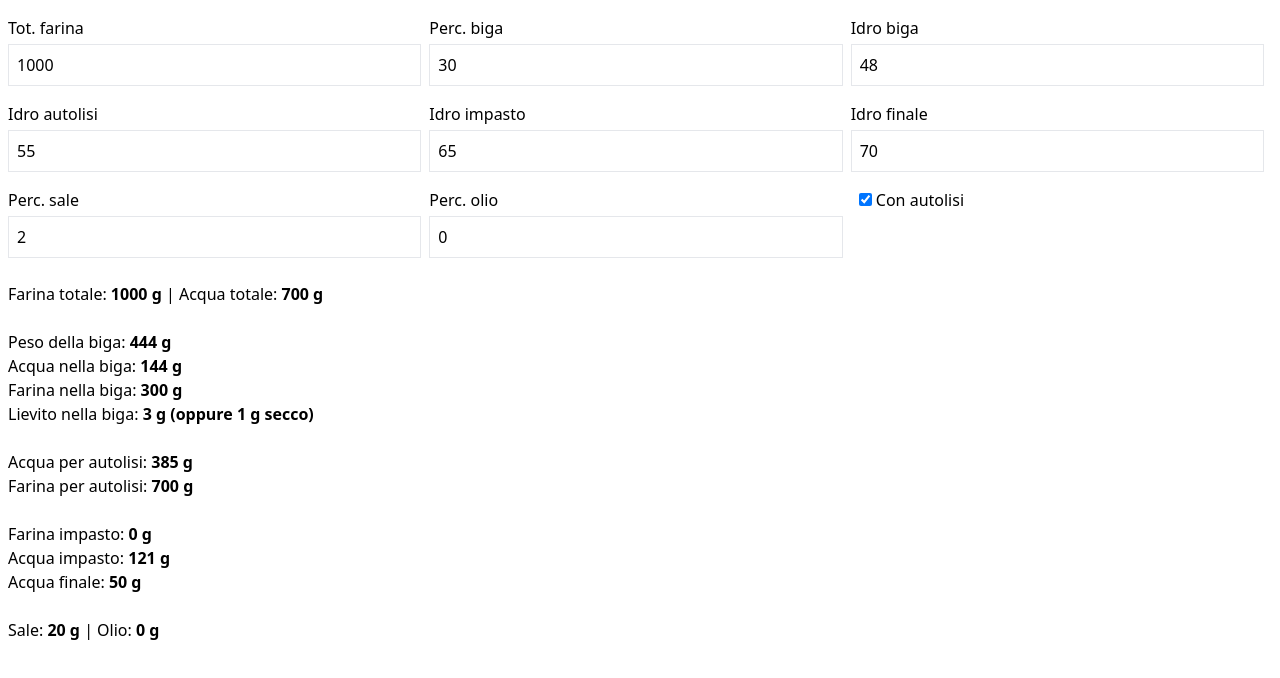
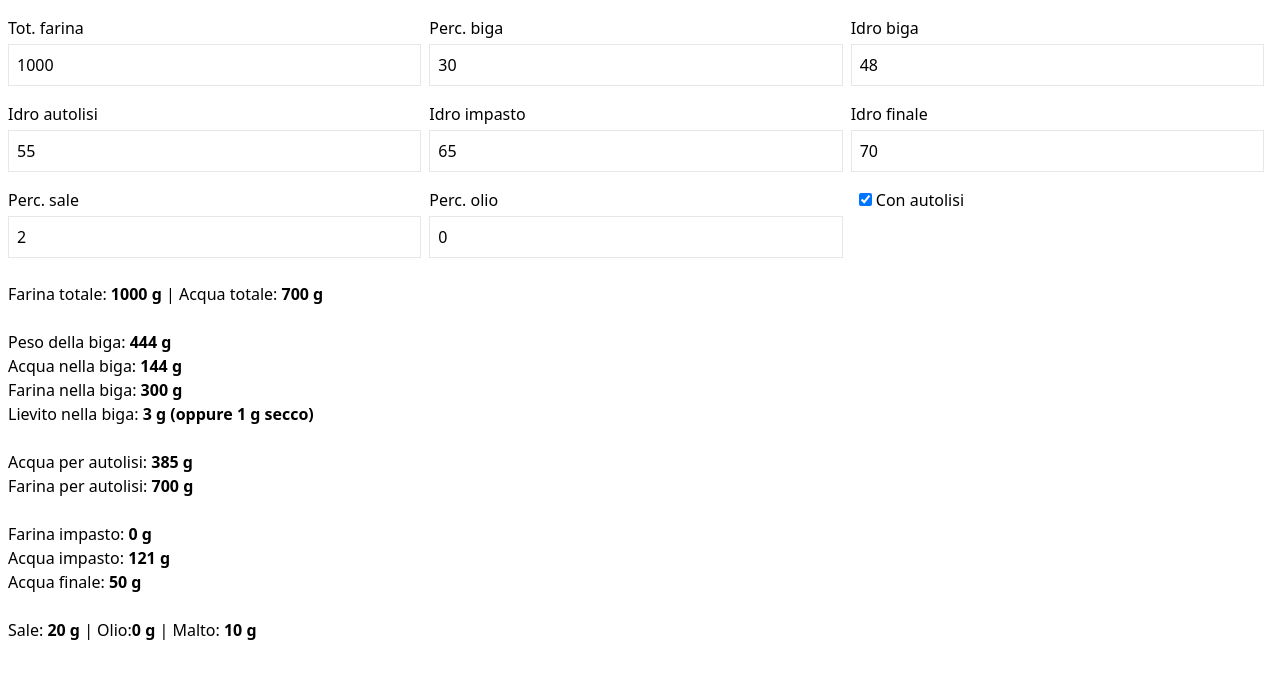
Before and after one commit to simentesempre/biga, a React (Create React App) app: page / in a window 1280 px wide. Shown: the top 678 px of the page. Built offline with nearby package versions, Linux system fonts and the light colour scheme.

Commit message:
Adds malto

```diff
--- a/src/components/Biga.js
+++ b/src/components/Biga.js
@@ -10,6 +10,7 @@ const Biga = () => {
         idratazoneFinale: 70,
         percentualeSale: 2.0,
         percentualeOlio: 0.0,
+        percentualeMalto: 1.0,
         conAutolisi: true,
     })
 
@@ -27,6 +28,7 @@ const Biga = () => {
         acquaFinale: null,
         sale: null,
         olio: null,
+        malto: null,
     })
 
     const calcola = useCallback(() => {
@@ -39,6 +41,7 @@ const Biga = () => {
             idratazoneFinale,
             percentualeSale,
             percentualeOlio,
+            percentualeMalto,
             conAutolisi,
         } = input
 
@@ -75,6 +78,7 @@ const Biga = () => {
         )
         let sale = Math.round((totaleFarina / 100) * percentualeSale)
         let olio = Math.round((totaleFarina / 100) * percentualeOlio)
+        let malto = Math.round((totaleFarina / 100) * percentualeMalto)
 
         setOutput({
             pesoDellaBiga,
@@ -91,6 +95,7 @@ const Biga = () => {
             percentualeOlio,
             sale,
             olio,
+            malto,
         })
     }, [input])
 
@@ -244,8 +249,9 @@ const Biga = () => {
                 </p>
                 <p>&nbsp;</p>
                 <p>
-                    Sale: <strong>{output.sale} g</strong> | Olio:{' '}
-                    <strong>{output.olio} g</strong>
+                    Sale: <strong>{output.sale} g</strong> | Olio:
+                    <strong>{output.olio} g</strong> | Malto:{' '}
+                    <strong>{output.malto} g</strong>
                 </p>
             </div>
         </>
```
